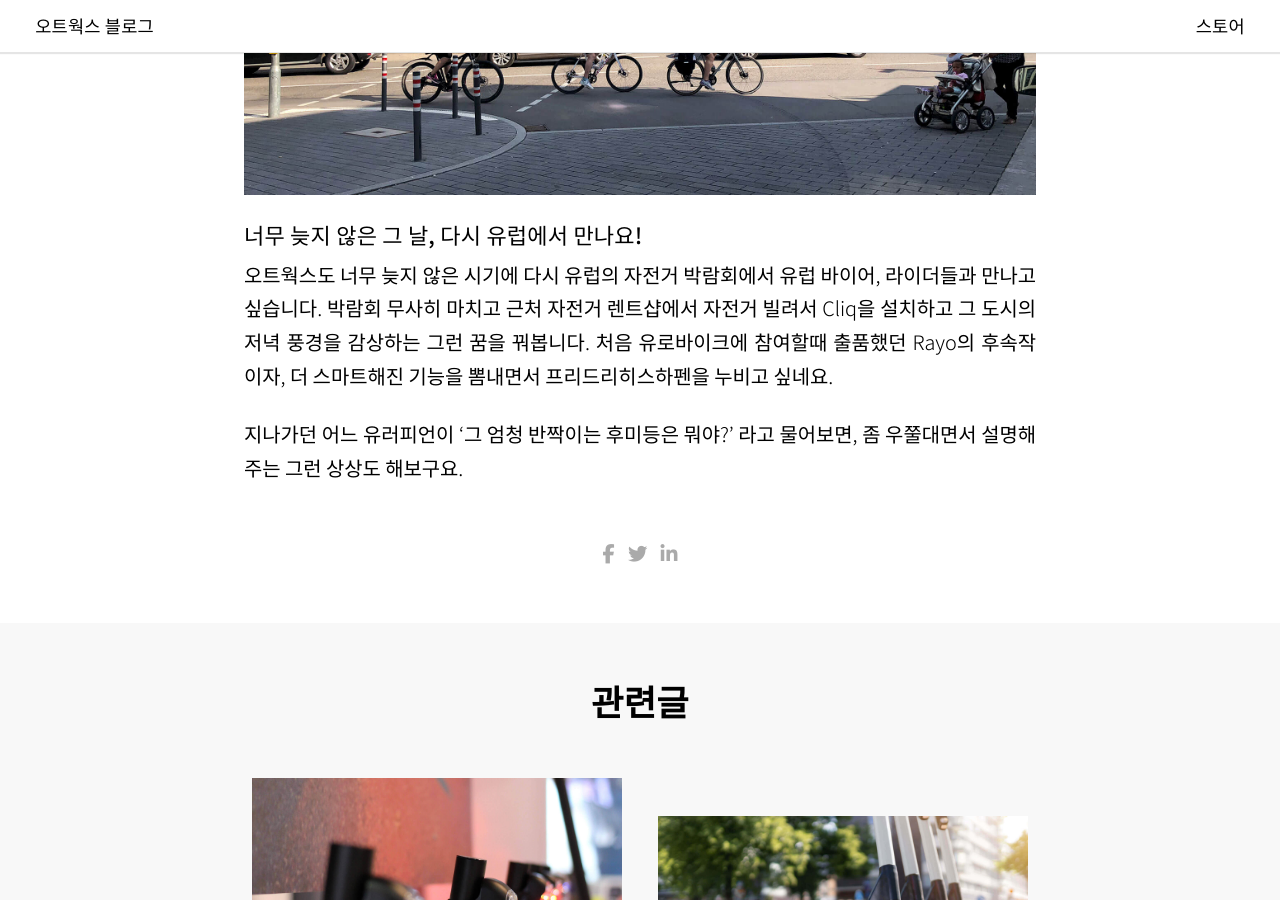
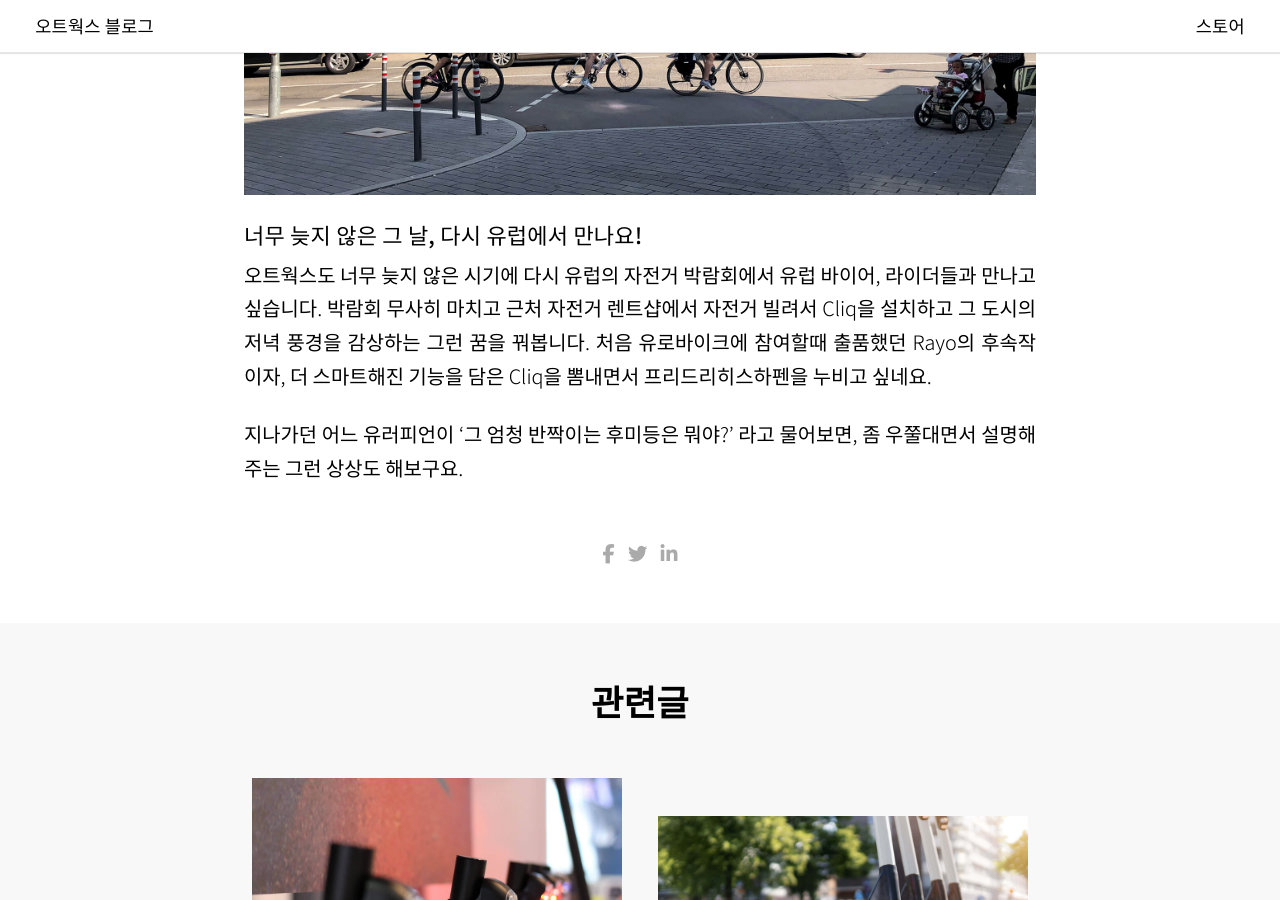
Before and after one commit to hauteworks/hauteworks-blog, a Jekyll site: the page built from _posts/2021-07-08-eurobike-Friedrichshafen.markdown, in a window 1280 px wide and 900 px high, scrolled down 7093 px. Built offline with Jekyll 4.4.1, drawn with Linux system fonts in a browser that asks for light colours; nearby versions of some CDN libraries.

Commit message:
Update 2021-07-08-eurobike-Friedrichshafen.markdown

```diff
--- a/_posts/2021-07-08-eurobike-Friedrichshafen.markdown
+++ b/_posts/2021-07-08-eurobike-Friedrichshafen.markdown
@@ -62,6 +62,6 @@ permalink: eurobike-Friedrichshafen
 
 ##### 너무 늦지 않은 그 날, 다시 유럽에서 만나요!
 
-오트웍스도 너무 늦지 않은 시기에 다시 유럽의 자전거 박람회에서 유럽 바이어, 라이더들과 만나고 싶습니다. 박람회 무사히 마치고 근처 자전거 렌트샵에서 자전거 빌려서 Cliq을 설치하고 그 도시의 저녁 풍경을 감상하는 그런 꿈을 꿔봅니다. 처음 유로바이크에 참여할때 출품했던 Rayo의 후속작이자, 더 스마트해진 기능을 뽐내면서 프리드리히스하펜을 누비고 싶네요.
+오트웍스도 너무 늦지 않은 시기에 다시 유럽의 자전거 박람회에서 유럽 바이어, 라이더들과 만나고 싶습니다. 박람회 무사히 마치고 근처 자전거 렌트샵에서 자전거 빌려서 Cliq을 설치하고 그 도시의 저녁 풍경을 감상하는 그런 꿈을 꿔봅니다. 처음 유로바이크에 참여할때 출품했던 Rayo의 후속작이자, 더 스마트해진 기능을 담은 Cliq을 뽐내면서 프리드리히스하펜을 누비고 싶네요.
 
 지나가던 어느 유러피언이 '그 엄청 반짝이는 후미등은 뭐야?' 라고 물어보면, 좀 우쭐대면서 설명해주는 그런 상상도 해보구요.
```
